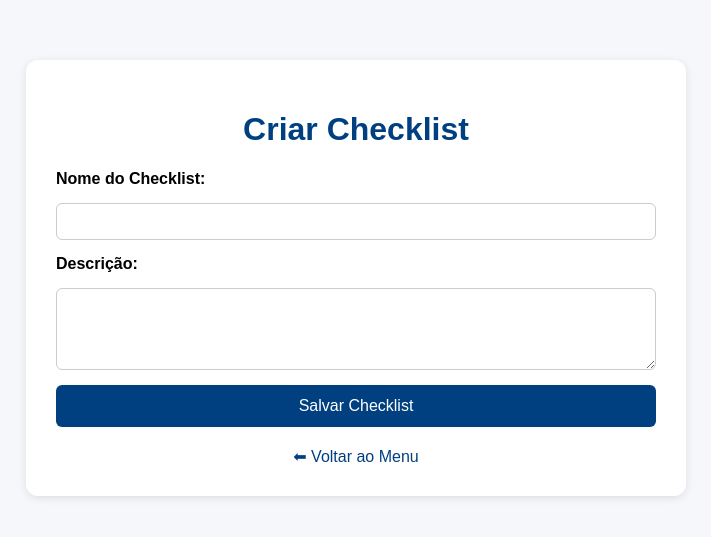
After one commit to BabbingtonnJR/Ferramenta-de-Auditoria, a PHP site: page /checklist.php in a window 1280 px wide. The commit adds this page. Shown: the top 537 px of the page, without its empty margins (284-995 px from the left). Run offline with PHP 8.4, Linux system fonts and the light colour scheme.

Commit message:
CRUD inicial

```diff
--- /dev/null
+++ b/checklist.php
@@ -0,0 +1,114 @@
+<?php
+require 'conexao.php';
+$conn = conecta_db();
+
+$msg = "";
+// Se o formulário for enviado
+if ($_SERVER["REQUEST_METHOD"] == "POST") {
+    $nome = $_POST["nome"];
+    $descricao = $_POST["descricao"];
+
+    $sql = "INSERT INTO Checklist (nome, descricao) VALUES (?, ?)";
+    $stmt = $conn->prepare($sql);
+    $stmt->bind_param("ss", $nome, $descricao);
+
+    if ($stmt->execute()) {
+        $last_id = $conn->insert_id; // pega o ID da checklist criada
+        header("Location: itens.php?id_checklist=" . $last_id);
+        exit();
+    } else {
+        $msg = "❌ Erro ao criar checklist: " . $conn->error;
+    }
+
+    $stmt->close();
+}
+
+
+?>
+
+<!DOCTYPE html>
+<html lang="pt-BR">
+<head>
+    <meta charset="UTF-8">
+    <meta name="viewport" content="width=device-width, initial-scale=1.0">
+    <title>Criar Checklist</title>
+    <style>
+        body {
+            font-family: Arial, sans-serif;
+            background: #f5f7fa;
+            margin: 0;
+            padding: 0;
+        }
+        .container {
+            max-width: 600px;
+            margin: 60px auto;
+            background: #fff;
+            padding: 30px;
+            border-radius: 12px;
+            box-shadow: 0 2px 8px rgba(0,0,0,0.1);
+        }
+        h1 {
+            text-align: center;
+            color: #004080;
+        }
+        form {
+            display: flex;
+            flex-direction: column;
+            gap: 15px;
+        }
+        label {
+            font-weight: bold;
+        }
+        input, textarea {
+            padding: 10px;
+            border: 1px solid #ccc;
+            border-radius: 6px;
+        }
+        button {
+            background: #004080;
+            color: white;
+            padding: 12px;
+            border: none;
+            border-radius: 6px;
+            cursor: pointer;
+            font-size: 16px;
+        }
+        button:hover {
+            background: #0066cc;
+        }
+        .msg {
+            margin-top: 20px;
+            text-align: center;
+            font-weight: bold;
+        }
+        .back-link {
+            display: block;
+            text-align: center;
+            margin-top: 20px;
+            color: #004080;
+            text-decoration: none;
+        }
+    </style>
+</head>
+<body>
+    <div class="container">
+        <h1>Criar Checklist</h1>
+
+        <form method="POST" action="">
+            <label for="nome">Nome do Checklist:</label>
+            <input type="text" id="nome" name="nome" required>
+
+            <label for="descricao">Descrição:</label>
+            <textarea id="descricao" name="descricao" rows="4" required></textarea>
+
+            <button type="submit">Salvar Checklist</button>
+        </form>
+
+        <?php if ($msg): ?>
+            <div class="msg"><?= $msg ?></div>
+        <?php endif; ?>
+
+        <a href="index.php" class="back-link">⬅ Voltar ao Menu</a>
+    </div>
+</body>
+</html>
--- /dev/null
+++ b/conexao.php
@@ -0,0 +1,19 @@
+<?php
+
+
+function conecta_db(){
+    $host = "localhost:3308";
+    $user = "root"; // coloque seu usuário do MySQL
+    $pass = "root";     // coloque sua senha do MySQL
+    $db   = "ChecklistAuditoria";
+    $conn = new mysqli($host, $user, $pass, $db);
+
+    if ($conn->connect_error) {
+        die("Erro de conexão: " . $conn->connect_error);
+    }
+
+    return $conn;
+}
+
+
+?>
--- a/index.php
+++ b/index.php
@@ -11,7 +11,8 @@
     <div class="container">
         <h1>Selecione uma opção</h1>
         <div class="menu-options">
-            <a href="#" class="option-btn">Criar Checklist para Auditoria</a>
+            <a href="checklist.php" class="option-btn">Criar Checklist para Auditoria</a>
+            <a href="lista_checklist.php" class="option-btn">Ver Checklists criadas</a>
             <a href="#" class="option-btn">Exportar Checklist para Auditoria</a>
         </div>
     </div>
```
Also changed, not shown: Fisico.sql (+16 -9 lines), itens.php (added, +198 -0 lines), lista_checklist.php (added, +64 -0 lines), alterar_item.php (added), excluir_item.php (added).
